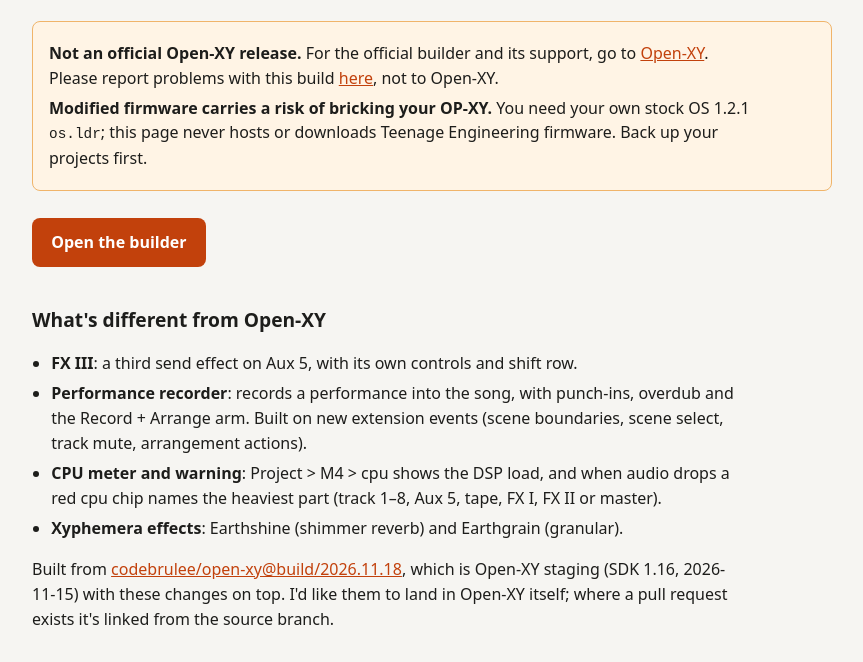
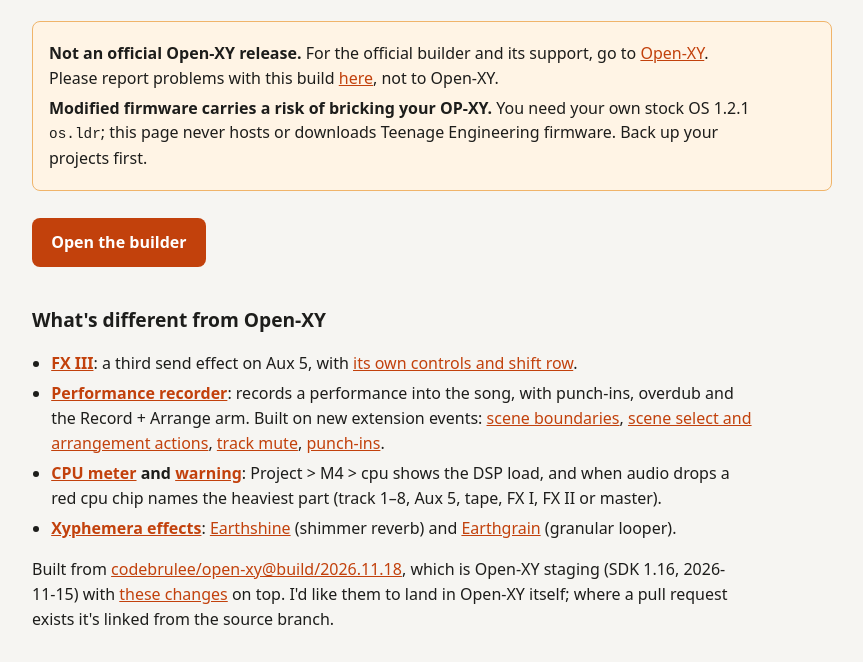
Before and after one commit to codebrulee/opxy-build, a plain HTML site: page index.html in a window 1280 px wide. Shown: the part 138-800 px from the top of the page, without its empty margins (208-1071 px from the left). Drawn offline with Linux system fonts and the light colour scheme.

Commit message:
Landing page: link each feature to its source
Co-Authored-By: Claude Opus 5.5 <noreply@anthropic.com>

```diff
--- a/index.html
+++ b/index.html
@@ -47,12 +47,12 @@ code{font-size:.9em}
 
 <h2>What's different from Open-XY</h2>
 <ul>
-<li><strong>FX III</strong>: a third send effect on Aux 5, with its own controls and shift row.</li>
-<li><strong>Performance recorder</strong>: records a performance into the song, with punch-ins, overdub and the Record + Arrange arm. Built on new extension events (scene boundaries, scene select, track mute, arrangement actions).</li>
-<li><strong>CPU meter and warning</strong>: Project &gt; M4 &gt; cpu shows the DSP load, and when audio drops a red cpu chip names the heaviest part (track 1–8, Aux 5, tape, FX I, FX II or master).</li>
-<li><strong>Xyphemera effects</strong>: Earthshine (shimmer reverb) and Earthgrain (granular).</li>
+<li><strong><a href="https://github.com/codebrulee/open-xy/commit/0c45513c">FX III</a></strong>: a third send effect on Aux 5, with <a href="https://github.com/codebrulee/open-xy/commit/49484ed2">its own controls and shift row</a>.</li>
+<li><strong><a href="https://github.com/codebrulee/opxy-performance-recorder">Performance recorder</a></strong>: records a performance into the song, with punch-ins, overdub and the Record + Arrange arm. Built on new extension events: <a href="https://github.com/codebrulee/open-xy/commit/0d864417">scene boundaries</a>, <a href="https://github.com/codebrulee/open-xy/commit/34ebbae6">scene select and arrangement actions</a>, <a href="https://github.com/codebrulee/open-xy/commit/b28db751">track mute</a>, <a href="https://github.com/codebrulee/open-xy/commit/f325ee2f">punch-ins</a>.</li>
+<li><strong><a href="https://github.com/codebrulee/open-xy/commit/de39af9c">CPU meter</a> and <a href="https://github.com/codebrulee/opxy-cpu-warning">warning</a></strong>: Project &gt; M4 &gt; cpu shows the DSP load, and when audio drops a red cpu chip names the heaviest part (track 1–8, Aux 5, tape, FX I, FX II or master).</li>
+<li><strong><a href="https://github.com/codebrulee/xyphemera">Xyphemera effects</a></strong>: <a href="https://github.com/codebrulee/xyphemera/tree/main/earthshine">Earthshine</a> (shimmer reverb) and <a href="https://github.com/codebrulee/xyphemera/tree/main/earthgrain">Earthgrain</a> (granular looper).</li>
 </ul>
-<p>Built from <a href="https://github.com/codebrulee/open-xy/tree/build/2026.11.18">codebrulee/open-xy@build/2026.11.18</a>, which is Open-XY staging (SDK 1.16, 2026-11-15) with these changes on top. I'd like them to land in Open-XY itself; where a pull request exists it's linked from the source branch.</p>
+<p>Built from <a href="https://github.com/codebrulee/open-xy/tree/build/2026.11.18">codebrulee/open-xy@build/2026.11.18</a>, which is Open-XY staging (SDK 1.16, 2026-11-15) with <a href="https://github.com/codebrulee/open-xy/compare/ba943a869911...build/2026.11.18">these changes</a> on top. I'd like them to land in Open-XY itself; where a pull request exists it's linked from the source branch.</p>
 
 <h2>Machines and extensions</h2>
 <p>Every machine belongs to its author and is used under its licence. The versions are the ones pinned in Open-XY's catalog.</p>
```
